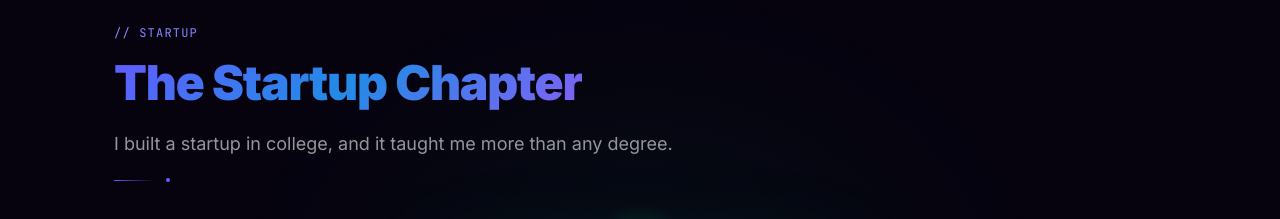
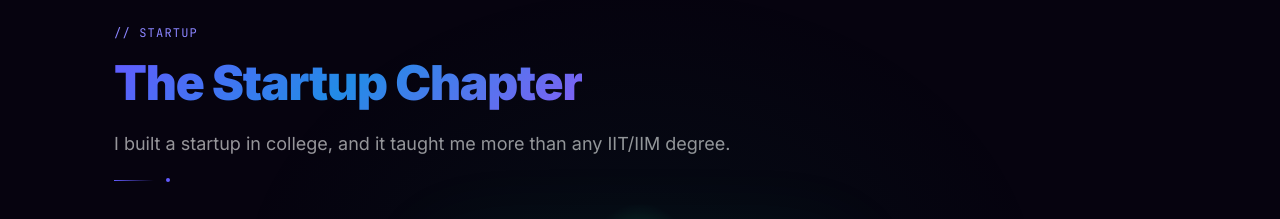
Before and after one commit to yugalagrawal/myportfolio, a Next.js app: page / in a window 1280 px wide. Shown: the part 5040-5259 px from the top of the page. Built offline with nearby package versions, Linux system fonts and the light colour scheme.

Commit message:
Startup: subtitle names the IIT/IIM degree
Co-Authored-By: Claude Sonnet 5.5 <noreply@anthropic.com>

```diff
--- a/src/components/sections/StartupStory.tsx
+++ b/src/components/sections/StartupStory.tsx
@@ -259,7 +259,7 @@ export default function StartupStory() {
           <SectionHeading
             label="// startup"
             title="The Startup Chapter"
-            subtitle="I built a startup in college, and it taught me more than any degree."
+            subtitle="I built a startup in college, and it taught me more than any IIT/IIM degree."
           />
         </div>
 
```
